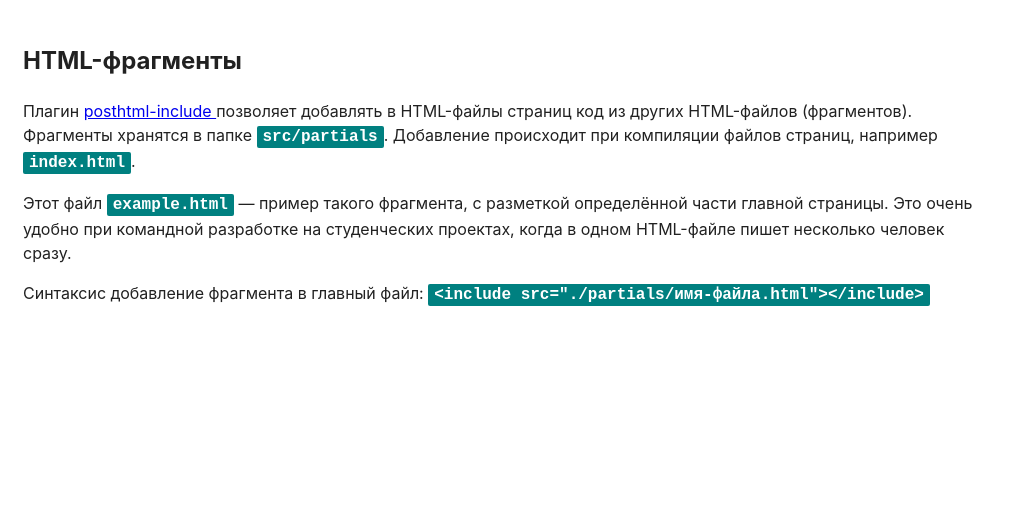
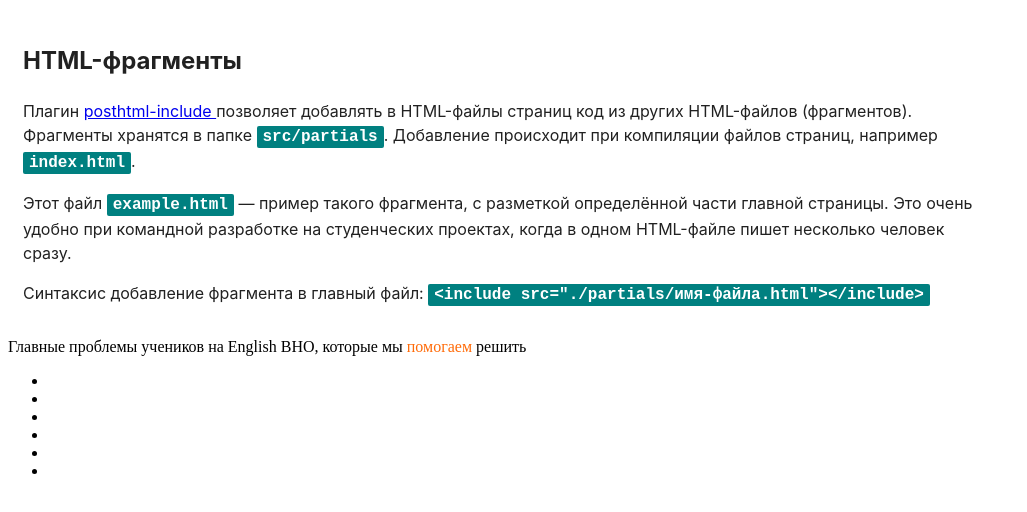
Before and after one commit to Maks1988-88-88/test_team_work, a website built with Parcel: page src/index.html in a window 1280 px wide. Shown: the whole page, without its empty margins (0-1027 px from the left). Built offline with nearby package versions, Linux system fonts and the light colour scheme.

Commit message:
Добавляет заголовок секции Problems

```diff
--- a/src/index.html
+++ b/src/index.html
@@ -8,6 +8,7 @@
   <body>
     <!-- Так добавляются фрагменты в главные HTML-файлы страниц. -->
     <include src="./partials/example.html"></include>
+    <include src="./partials/problems.html"></include>
 
     <!-- Скрипт идёт последним в разметке. В нём уже подключен главный SASS-файл. -->
     <script src="./index.js"></script>
--- /dev/null
+++ b/src/partials/problems.html
@@ -0,0 +1,12 @@
+<section class="problems">
+  <span>Главные проблемы учеников на English ВНО, которые мы</span>
+  <span class="problem_accent">помогаем </span><span>решить</span>
+  <ul class="problems_list list">
+    <li class="poblems_item"></li>
+    <li class="poblems_item"></li>
+    <li class="poblems_item"></li>
+    <li class="poblems_item"></li>
+    <li class="poblems_item"></li>
+    <li class="poblems_item"></li>
+  </ul>
+</section>
--- /dev/null
+++ b/src/sass/_problems.scss
@@ -0,0 +1,3 @@
+.problem_accent{
+    color: rgba(255,107,9,1);
+}
--- a/src/sass/main.scss
+++ b/src/sass/main.scss
@@ -5,3 +5,4 @@
 
 // Стили для файла с примером HTML-фрагмента
 @import './example';
+@import './problems';
```
